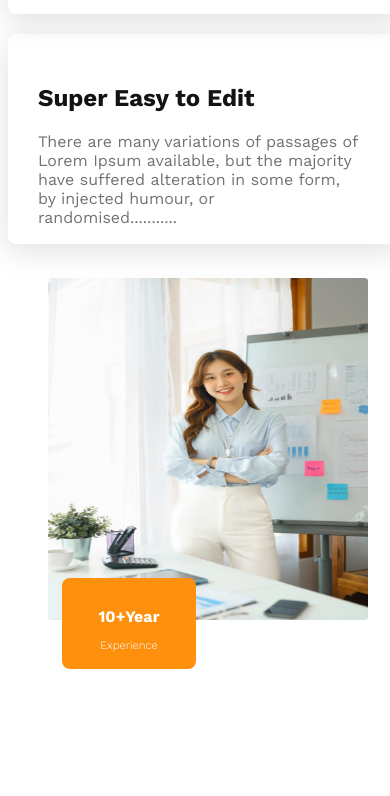
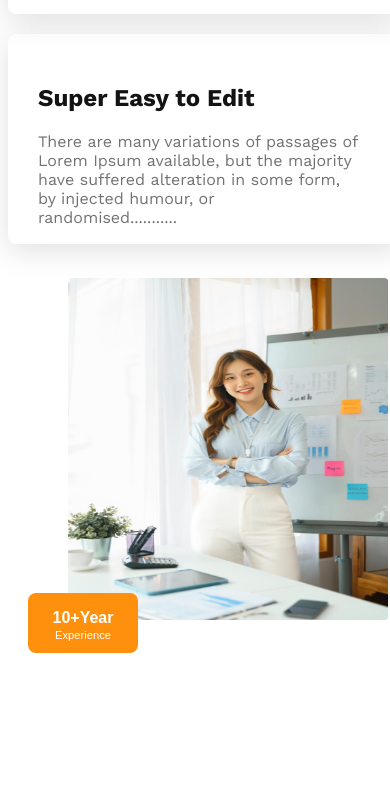
Before and after one commit to NurAlamShawon/g3-architects_website, a plain HTML site: page index.html in a window 390 px wide. Shown: the part 4033-4829 px from the top of the page. Drawn offline with nearby package versions, Linux system fonts and the light colour scheme.

Commit message:
update mobile

```diff
--- a/index.html
+++ b/index.html
@@ -105,10 +105,10 @@
         </div>
         <div class="features_img">
           <img class="img" src="images/architect.png" alt="" />
-          <div class="rectanagle_div">
-            <h1 class="rectanangle_heading01">10+Year</h1>
-            <h1 class="rectanangle_heading02">Experience</h1>
-          </div>
+          <button class="rectanagle_div">
+            <span class="rectanangle_heading01">10+Year</span><br>
+            <span class="rectanangle_heading02">Experience</span>
+          </button>
         </div>
       </section>
 
--- a/styles/style.css
+++ b/styles/style.css
@@ -108,7 +108,6 @@ main {
   font-size: 1rem;
 }
 .features {
-  position: relative;
   display: flex;
   height: 1059px;
   margin-bottom: 130px;
@@ -140,25 +139,24 @@ main {
   width: 800px;
   height: 1059px;
 }
+.rectanagle_div{
+  border: none;
+  margin-top: -92px;
+  margin-left: -100px;
+  margin-left: 54px;
+  padding: 46px 42px 45px 42px;
+  border-radius: 8px;
+  width: 290px;
+  height: 210px;
+  background-color: #ff900e;
+  text-align: center;
+}
 .img {
   margin-left: 146px;
   width: 670px;
   height: 952px;
-  z-index: 10;
+}
 
-}
-.rectanagle_div {
-  margin-left: 54px;
-  padding: 46px 42px 45px 42px;
-  border-radius: 8px;
-  position: absolute;
-  bottom: 0;
-  z-index: 1;
-  width: 270px;
-  height: 210px;
-  background-color: #ff900e;
-  text-align: center;
-}
 .rectanangle_heading01{
   font-weight: bold;
   font-size: 3.5rem;
@@ -281,11 +279,12 @@ margin-bottom: 130px;
   }
   .img {
     margin-top: 200px;
-    margin-left:40px;
+    margin-left:60px;
     width: 320px;
     height: 342px;
   }
   .rectanagle_div {
+    margin-left: 20px;
     width: 110px;
     height: 60px;
     padding: 16px 12px 15px 12px;
```
